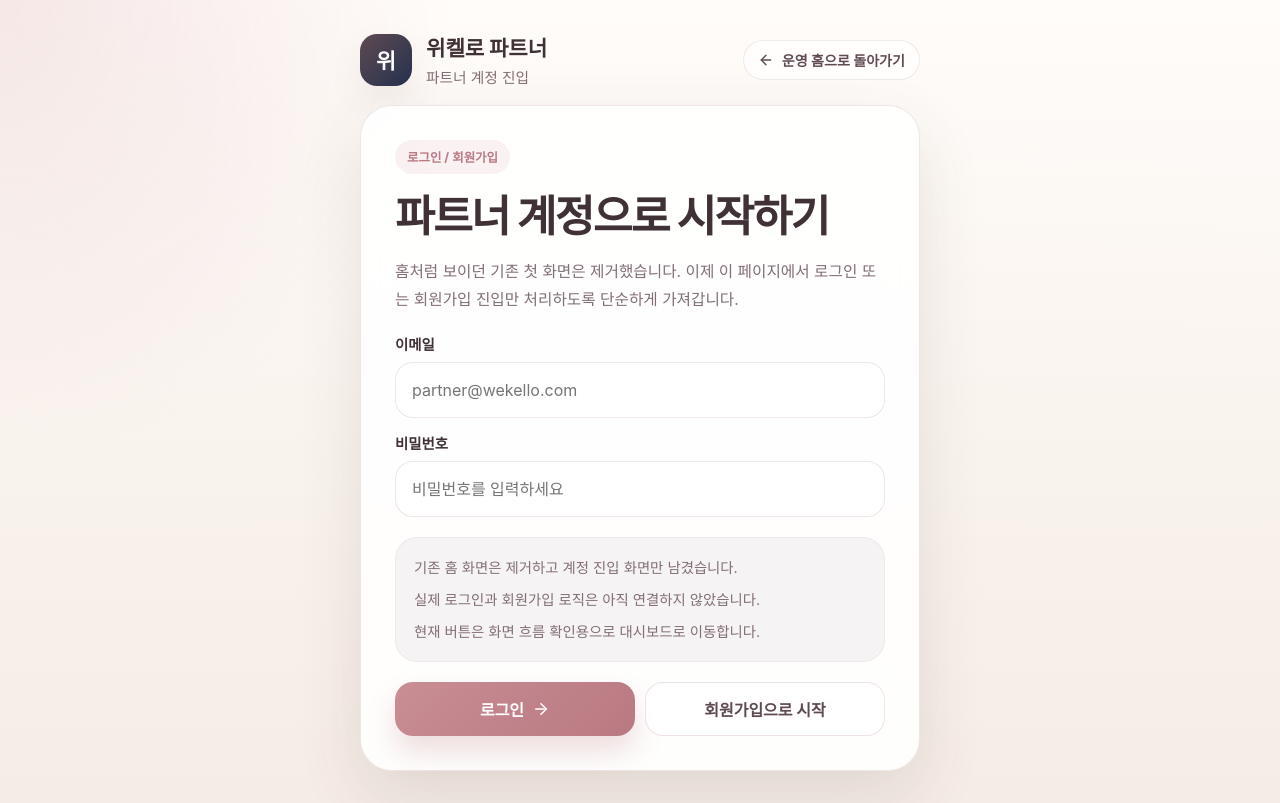
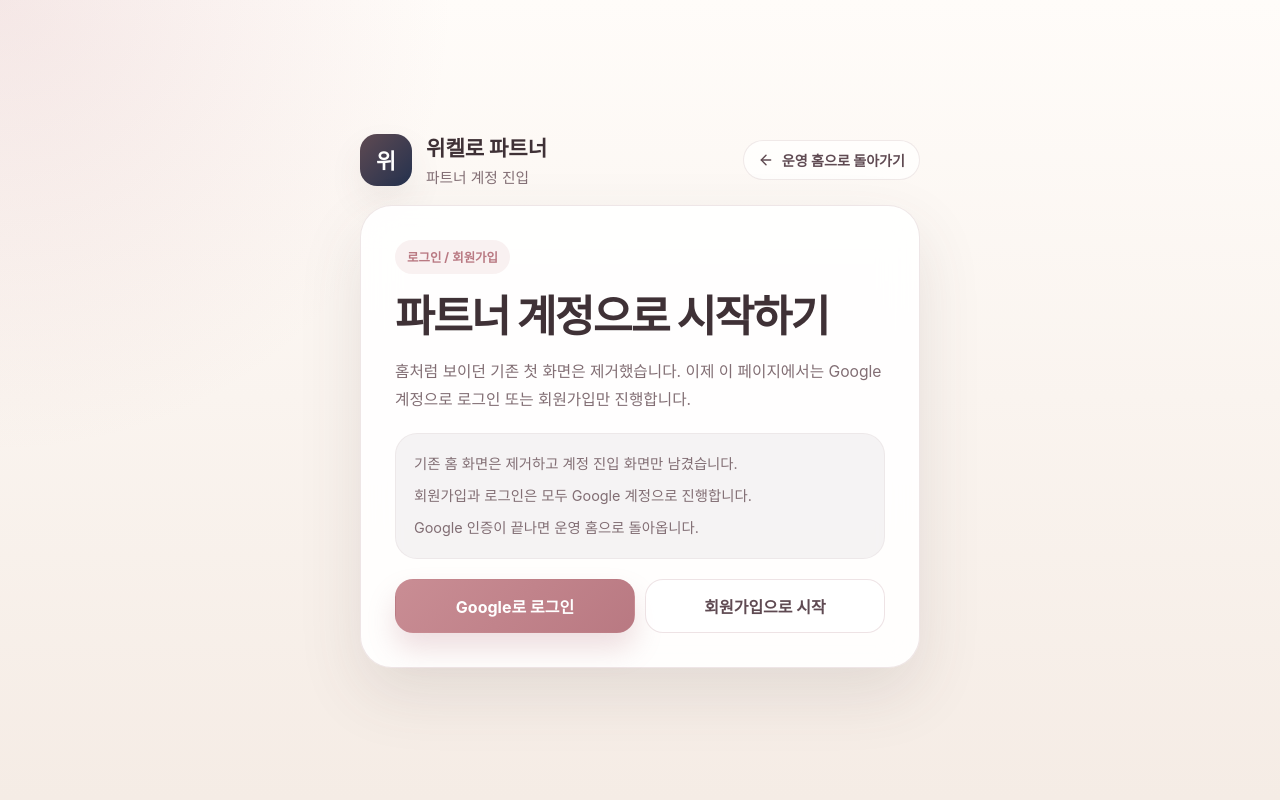
Before and after one commit to hotsix6kello/kello-partner, a Next.js app: page /login in a window 1280 px wide. Built offline with nearby package versions, Linux system fonts and the light colour scheme; no server answers.

Commit message:
feat: add Google OAuth sign-in

```diff
--- a/package.json
+++ b/package.json
@@ -9,6 +9,8 @@
     "lint": "eslint ."
   },
   "dependencies": {
+    "@supabase/ssr": "^0.12.0",
+    "@supabase/supabase-js": "^2.108.1",
     "lucide-react": "^1.0.1",
     "next": "15.1.11",
     "react": "19.2.3",
--- a/src/app/login/login.module.css
+++ b/src/app/login/login.module.css
@@ -116,38 +116,6 @@
   line-height: 1.75;
 }
 
-.form {
-  display: grid;
-  gap: 14px;
-}
-
-.field {
-  display: grid;
-  gap: 8px;
-}
-
-.label {
-  font-size: 0.9rem;
-  font-weight: 700;
-}
-
-.input {
-  width: 100%;
-  min-height: 56px;
-  padding: 0 16px;
-  border-radius: 18px;
-  border: 1px solid rgba(184, 140, 145, 0.22);
-  background: rgba(255, 255, 255, 0.92);
-  color: var(--color-ink);
-  outline: none;
-  transition: border-color 0.2s ease, box-shadow 0.2s ease;
-}
-
-.input:focus {
-  border-color: rgba(185, 121, 130, 0.5);
-  box-shadow: 0 0 0 4px rgba(201, 141, 148, 0.14);
-}
-
 .helperBox {
   display: grid;
   gap: 8px;
@@ -163,6 +131,12 @@
   line-height: 1.65;
 }
 
+.errorText {
+  color: #b03d53;
+  font-size: 0.9rem;
+  line-height: 1.6;
+}
+
 .actions {
   display: grid;
   gap: 10px;
@@ -176,6 +150,7 @@
   gap: 8px;
   min-height: 54px;
   border-radius: 18px;
+  border: 1px solid transparent;
   font-weight: 700;
   transition: transform 0.18s ease, box-shadow 0.18s ease, border-color 0.18s ease;
 }
@@ -197,6 +172,13 @@
   transform: translateY(-1px);
 }
 
+.primaryAction:disabled,
+.secondaryAction:disabled {
+  opacity: 0.7;
+  cursor: wait;
+  transform: none;
+}
+
 @media (min-width: 768px) {
   .page {
     padding: 32px;
--- a/src/app/login/page.tsx
+++ b/src/app/login/page.tsx
@@ -1,14 +1,43 @@
+"use client";
+
 import Link from "next/link";
-import { ArrowLeft, ArrowRight } from "lucide-react";
+import { ArrowLeft } from "lucide-react";
+import { useState } from "react";
+import { getSupabaseBrowserClient } from "@/lib/supabase/client";
 import styles from "./login.module.css";
 
 const entryNotes = [
   "기존 홈 화면은 제거하고 계정 진입 화면만 남겼습니다.",
-  "실제 로그인과 회원가입 로직은 아직 연결하지 않았습니다.",
-  "현재 버튼은 화면 흐름 확인용으로 대시보드로 이동합니다.",
+  "회원가입과 로그인은 모두 Google 계정으로 진행합니다.",
+  "Google 인증이 끝나면 운영 홈으로 돌아옵니다.",
 ];
 
 export default function LoginPage() {
+  const [pendingAction, setPendingAction] = useState<"login" | "signup" | null>(null);
+  const [authError, setAuthError] = useState<string | null>(null);
+
+  const startGoogleAuth = async (mode: "login" | "signup") => {
+    setAuthError(null);
+    setPendingAction(mode);
+
+    const supabase = getSupabaseBrowserClient();
+    const redirectTo = `${window.location.origin}/auth/callback?next=/dashboard`;
+    const { error } = await supabase.auth.signInWithOAuth({
+      provider: "google",
+      options: {
+        redirectTo,
+        queryParams: {
+          prompt: "select_account",
+        },
+      },
+    });
+
+    if (error) {
+      setPendingAction(null);
+      setAuthError("Google 로그인 시작에 실패했습니다. Supabase와 Google 설정을 다시 확인해 주세요.");
+    }
+  };
+
   return (
     <div className={styles.page}>
       <div className={styles.shell}>
@@ -31,39 +60,9 @@ export default function LoginPage() {
           <span className={styles.badge}>로그인 / 회원가입</span>
           <h1 className={styles.title}>파트너 계정으로 시작하기</h1>
           <p className={styles.description}>
-            홈처럼 보이던 기존 첫 화면은 제거했습니다. 이제 이 페이지에서 로그인 또는 회원가입 진입만 처리하도록
-            단순하게 가져갑니다.
+            홈처럼 보이던 기존 첫 화면은 제거했습니다. 이제 이 페이지에서는 Google 계정으로 로그인 또는
+            회원가입만 진행합니다.
           </p>
-
-          <form className={styles.form}>
-            <div className={styles.field}>
-              <label className={styles.label} htmlFor="email">
-                이메일
-              </label>
-              <input
-                id="email"
-                className={styles.input}
-                type="email"
-                name="email"
-                placeholder="partner@wekello.com"
-                autoComplete="email"
-              />
-            </div>
-
-            <div className={styles.field}>
-              <label className={styles.label} htmlFor="password">
-                비밀번호
-              </label>
-              <input
-                id="password"
-                className={styles.input}
-                type="password"
-                name="password"
-                placeholder="비밀번호를 입력하세요"
-                autoComplete="current-password"
-              />
-            </div>
-          </form>
 
           <div className={styles.helperBox}>
             {entryNotes.map((note) => (
@@ -73,14 +72,25 @@ export default function LoginPage() {
             ))}
           </div>
 
+          {authError ? <p className={styles.errorText}>{authError}</p> : null}
+
           <div className={styles.actions}>
-            <Link href="/dashboard" className={styles.primaryAction}>
-              로그인
-              <ArrowRight size={18} strokeWidth={2.1} />
-            </Link>
-            <Link href="/dashboard" className={styles.secondaryAction}>
-              회원가입으로 시작
-            </Link>
+            <button
+              type="button"
+              className={styles.primaryAction}
+              onClick={() => void startGoogleAuth("login")}
+              disabled={pendingAction !== null}
+            >
+              {pendingAction === "login" ? "Google 로그인 준비 중..." : "Google로 로그인"}
+            </button>
+            <button
+              type="button"
+              className={styles.secondaryAction}
+              onClick={() => void startGoogleAuth("signup")}
+              disabled={pendingAction !== null}
+            >
+              {pendingAction === "signup" ? "Google 회원가입 준비 중..." : "회원가입으로 시작"}
+            </button>
           </div>
         </section>
       </div>
--- /dev/null
+++ b/src/lib/supabase/client.ts
@@ -0,0 +1,28 @@
+import { createBrowserClient } from "@supabase/ssr";
+
+const supabaseUrl = process.env.NEXT_PUBLIC_SUPABASE_URL;
+const supabaseKey =
+  process.env.NEXT_PUBLIC_SUPABASE_PUBLISHABLE_KEY ?? process.env.NEXT_PUBLIC_SUPABASE_ANON_KEY;
+
+if (!supabaseUrl) {
+  throw new Error("NEXT_PUBLIC_SUPABASE_URL is not set.");
+}
+
+if (!supabaseKey) {
+  throw new Error(
+    "Set NEXT_PUBLIC_SUPABASE_PUBLISHABLE_KEY or NEXT_PUBLIC_SUPABASE_ANON_KEY in .env.local.",
+  );
+}
+
+const validatedSupabaseUrl = supabaseUrl;
+const validatedSupabaseKey = supabaseKey;
+
+let browserClient: ReturnType<typeof createBrowserClient> | null = null;
+
+export function getSupabaseBrowserClient() {
+  if (!browserClient) {
+    browserClient = createBrowserClient(validatedSupabaseUrl, validatedSupabaseKey);
+  }
+
+  return browserClient;
+}
```
Also changed, not shown: src/app/auth/callback/route.ts (added, +20 -0 lines), src/lib/supabase/server.ts (added, +36 -0 lines), 1 other file (tests, documents, lock files or other folders).
